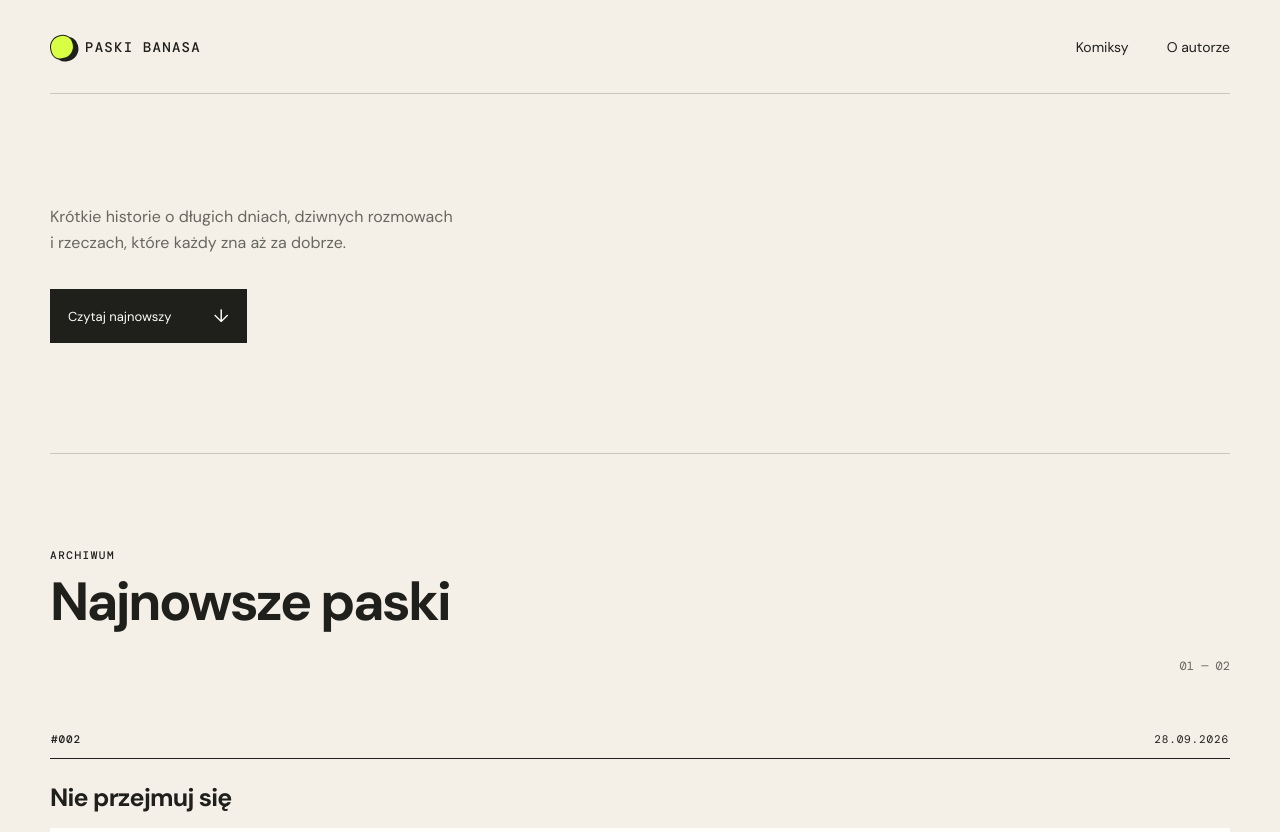
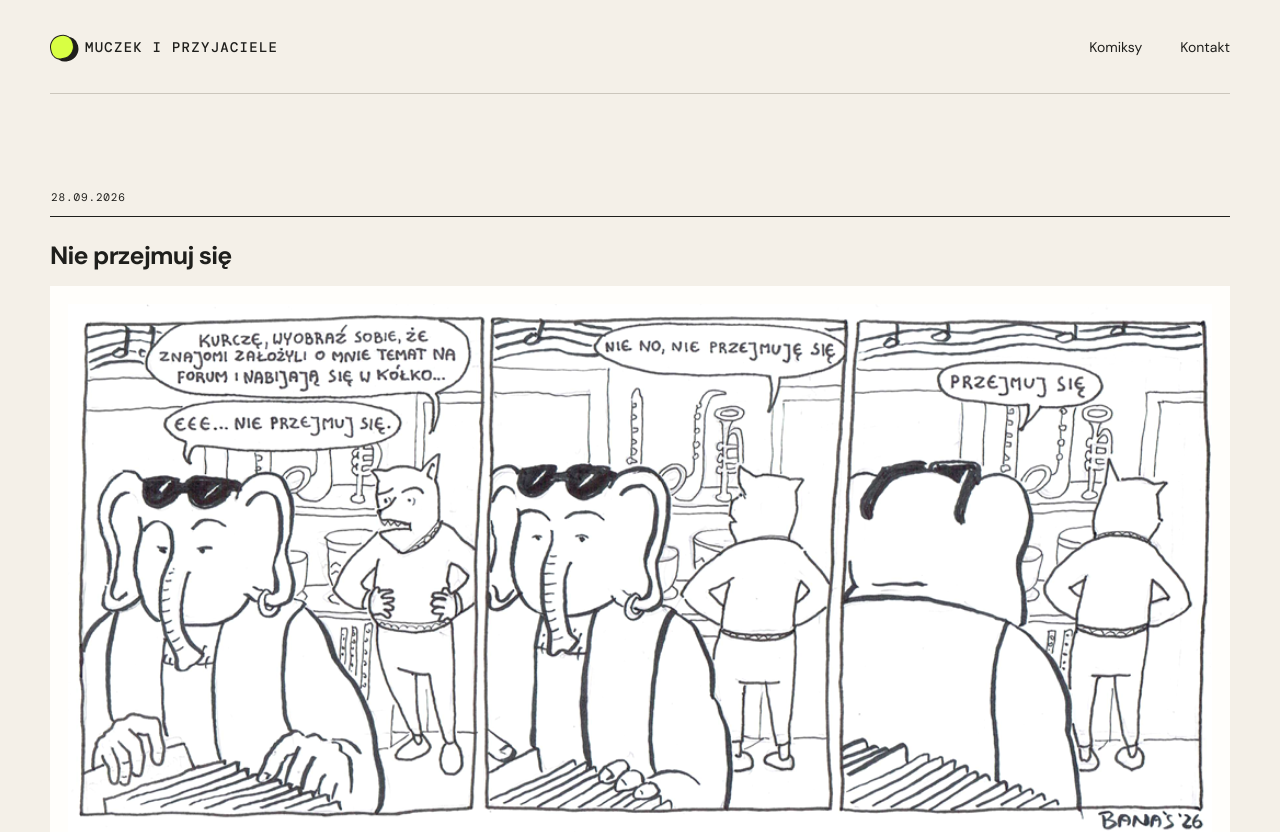
Before and after one commit to maciekbanas/paski, a plain HTML site: page index.html in a window 1280 px wide. Shown: the top 832 px of the page. Drawn offline with nearby package versions, Linux system fonts and the light colour scheme.

Commit message:
Some improvements.

```diff
--- a/index.html
+++ b/index.html
@@ -5,9 +5,9 @@
     <meta name="viewport" content="width=device-width, initial-scale=1.0" />
     <meta
       name="description"
-      content="Paski Banasa — krótkie, ręcznie rysowane komiksy z codzienności."
+      content="Paski Banasia — krótkie, ręcznie rysowane komiksy z codzienności."
     />
-    <title>Paski Banasa</title>
+    <title>Paski Banasia</title>
     <link rel="preconnect" href="https://fonts.googleapis.com" />
     <link rel="preconnect" href="https://fonts.gstatic.com" crossorigin />
     <link
@@ -20,42 +20,19 @@
     <header class="site-header">
       <a class="logo" href="#top" aria-label="Paski Banasa — strona główna">
         <span class="logo-mark" aria-hidden="true"></span>
-        <span>PASKI BANASA</span>
+        <span>MUCZEK I PRZYJACIELE</span>
       </a>
       <nav aria-label="Główna nawigacja">
         <a href="#komiksy">Komiksy</a>
-        <a href="#o-autorze">O autorze</a>
+        <a href="#kontakt">Kontakt</a>
       </nav>
     </header>
 
     <main id="top">
-      <section class="hero" aria-labelledby="hero-title">
-        <div class="hero-copy">
-          <h1 id="hero-title" class="visually-hidden">Paski Banasa</h1>
-          <p class="intro">
-            Krótkie historie o długich dniach, dziwnych rozmowach<br class="desktop-only" />
-            i rzeczach, które każdy zna aż za dobrze.
-          </p>
-          <a class="primary-button" href="#komiksy">
-            Czytaj najnowszy
-            <span aria-hidden="true">↓</span>
-          </a>
-        </div>
-      </section>
-
       <section class="comics-section" id="komiksy" aria-labelledby="comics-title">
-        <div class="section-heading">
-          <div>
-            <p class="eyebrow">Archiwum</p>
-            <h2 id="comics-title">Najnowsze paski</h2>
-          </div>
-          <span class="issue-count">01 — 02</span>
-        </div>
-
         <div class="comic-list">
           <article class="comic-card featured">
             <div class="comic-meta">
-              <span class="comic-number">#002</span>
               <time datetime="2026-09-28">28.09.2026</time>
             </div>
             <div class="comic-caption">
@@ -72,7 +49,6 @@
 
           <article class="comic-card">
             <div class="comic-meta">
-              <span class="comic-number">#001</span>
               <time datetime="2026-09-21">21.09.2026</time>
             </div>
             <div class="comic-caption">
@@ -89,18 +65,18 @@
         </div>
       </section>
 
-      <section class="about" id="o-autorze" aria-labelledby="about-title">
-        <div class="about-label"><span>✳</span> O autorze</div>
+      <section class="about" id="kontakt" aria-labelledby="about-title">
+        <div class="about-label"><span>✳</span> Kontakt</div>
         <div>
-          <h2 id="about-title">Cześć, tu Banas.</h2>
-          <p>Rysuję to, co mnie bawi, dziwi albo uwiera. Czasem wszystko naraz.</p>
+          <h2 id="about-title">Cześć, tu Banaś.</h2>
+          <p>Chcesz podzielic się czymś albo zamówić u mnie komiks?</p>
         </div>
-        <a href="mailto:czesc@paskibanasia.pl">Napisz do mnie <span aria-hidden="true">↗</span></a>
+        <a href="mailto:banasmaciek@gmail.pl">Napisz do mnie <span aria-hidden="true">↗</span></a>
       </section>
     </main>
 
     <footer>
-      <a class="logo footer-logo" href="#top"><span class="logo-mark" aria-hidden="true"></span>PASKI BANASA</a>
+      <a class="logo footer-logo" href="#top"><span class="logo-mark" aria-hidden="true"></span>MUCZEK I PRZYJACIELE</a>
       <p class="visit-counter" aria-live="polite">
         Odwiedziny na tym urządzeniu: <strong data-visit-count>—</strong>
       </p>
```
